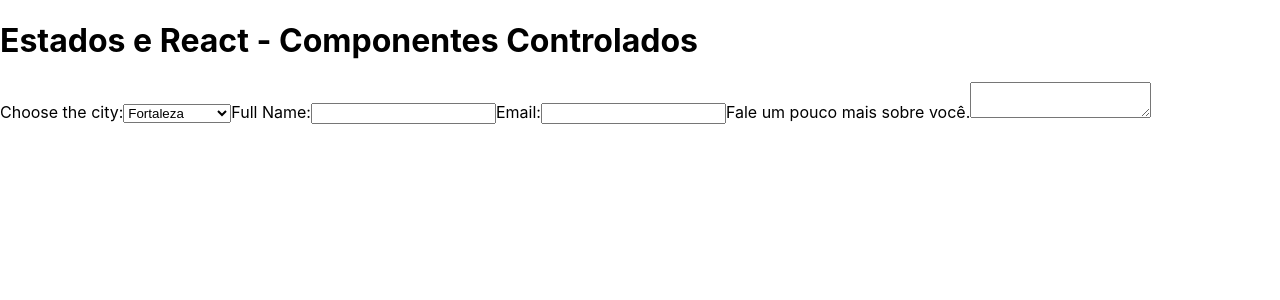
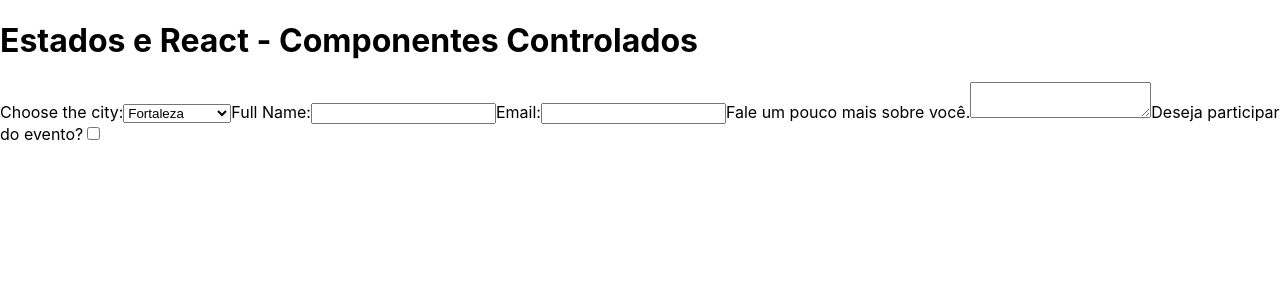
Before and after one commit to Rafael-Lima-GTR/trybe-exercises, a React (Create React App) app in the folder front-end/bloco-11-componentes-com-estado-eventos-e-formularios-com-react/dia-2-formularios-no-react/example01-componentes-controlados/: page / in a window 1280 px wide. Shown: the top 300 px of the page. Built offline with nearby package versions, Linux system fonts and the light colour scheme.

Commit message:
Para fixar Questão 4 - Concluída.

```diff
--- a/front-end/bloco-11-componentes-com-estado-eventos-e-formularios-com-react/dia-2-formularios-no-react/example01-componentes-controlados/src/Form.jsx
+++ b/front-end/bloco-11-componentes-com-estado-eventos-e-formularios-com-react/dia-2-formularios-no-react/example01-componentes-controlados/src/Form.jsx
@@ -7,16 +7,18 @@
     this.handleChange = this.handleChange.bind(this);
 
     this.state = {
-      city: '',
+      city: 'fortaleza',
       fullName: '',
       email: '',
       resume: '',
+      comparecer: false
     };
   }
 
 
   handleChange({ target }) {
-    const { name, value } = target
+    const { name } = target;
+    const value = target.type === 'checkbox' ? target.checked : target.value;
 
     this.setState({
       [name]: value,
@@ -72,8 +74,16 @@
               onChange={this.handleChange} />
           </label>
 
-
-
+          <label>
+            Deseja participar do evento?
+            <input
+              id="comparecer"
+              name="comparecer"
+              type="checkbox"
+              value={name}
+              onChange={this.handleChange}
+            />
+          </label>
 
         </form>
       </div>
```
